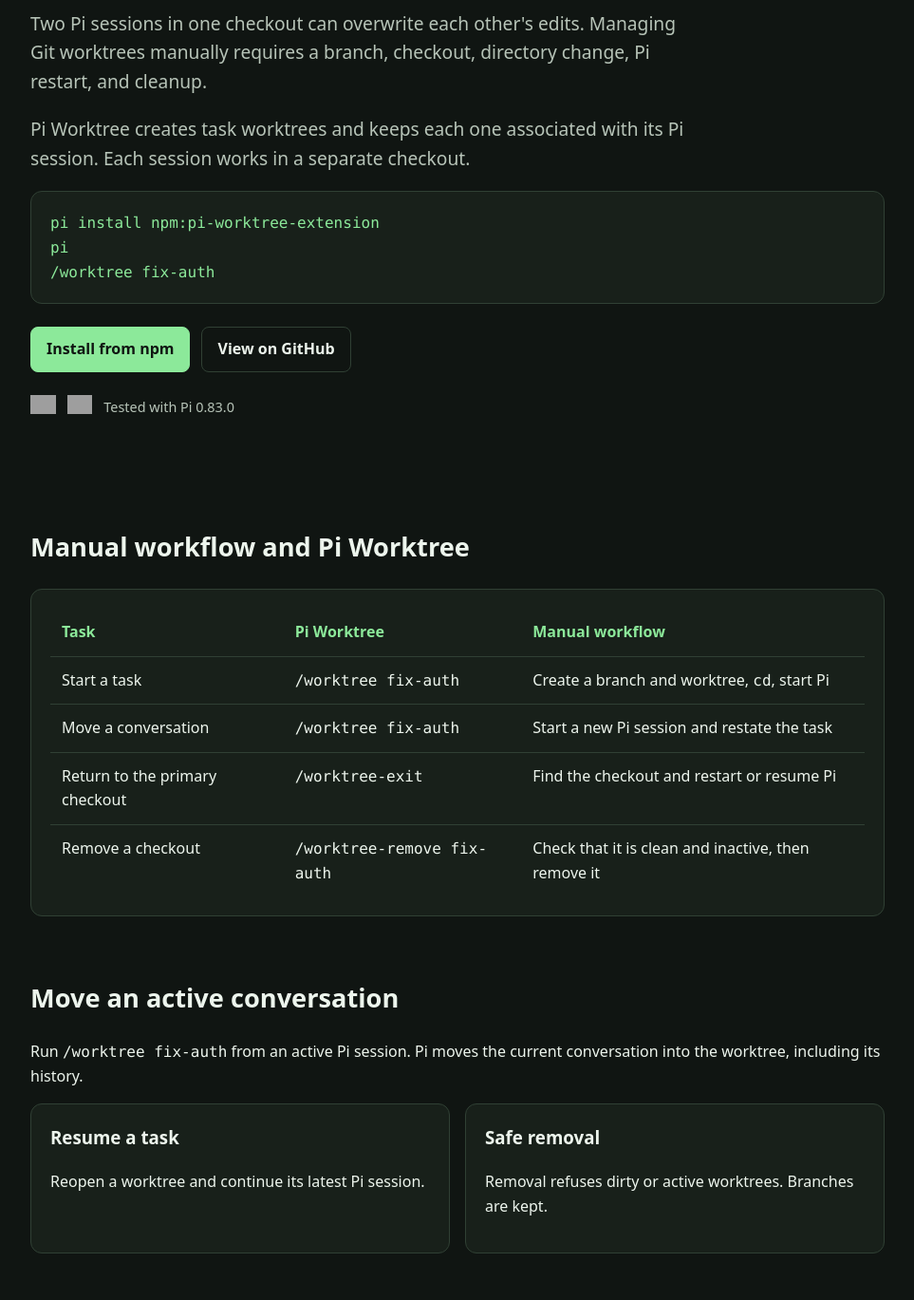
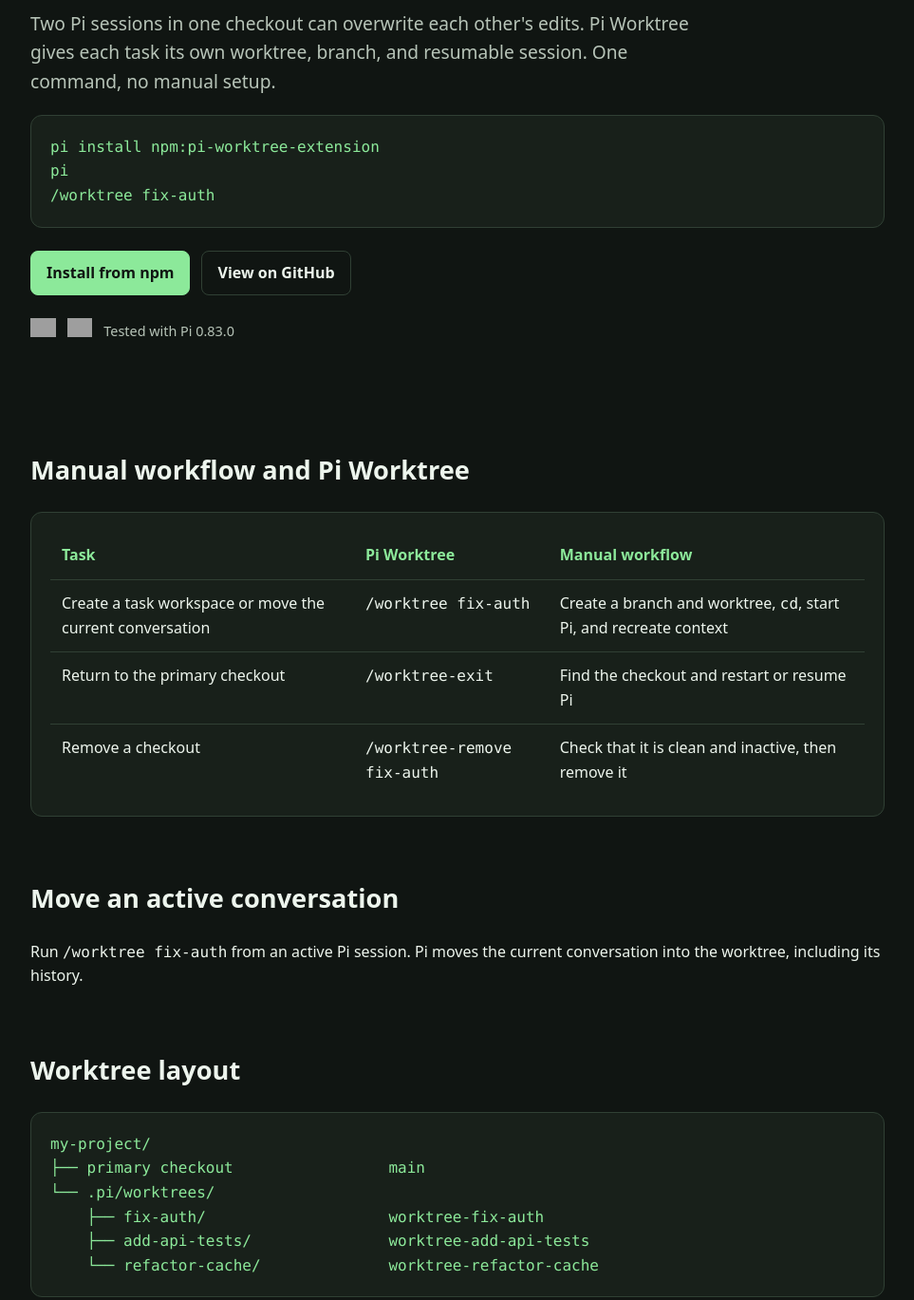
Before and after one commit to AjayPoshak/pi-worktree-extension, a website: page index.html in a window 1280 px wide. Shown: the part 303-1672 px from the top of the page at 95% size, without its empty margins (158-1121 px from the left). Drawn offline with Linux system fonts and the light colour scheme; grey boxes are pictures that could not be loaded.

Commit message:
docs: refine project site messaging

```diff
--- a/index.html
+++ b/index.html
@@ -54,8 +54,7 @@
     <section class="hero">
       <div class="eyebrow">Pi extension</div>
       <h1>Git worktrees for parallel Pi sessions</h1>
-      <p class="lead">Two Pi sessions in one checkout can overwrite each other's edits. Managing Git worktrees manually requires a branch, checkout, directory change, Pi restart, and cleanup.</p>
-      <p class="lead">Pi Worktree creates task worktrees and keeps each one associated with its Pi session. Each session works in a separate checkout.</p>
+      <p class="lead">Two Pi sessions in one checkout can overwrite each other's edits. Pi Worktree gives each task its own worktree, branch, and resumable session. One command, no manual setup.</p>
       <pre><code>pi install npm:pi-worktree-extension
 pi
 /worktree fix-auth</code></pre>
@@ -75,8 +74,7 @@ pi
       <div class="table-wrap"><table>
         <thead><tr><th>Task</th><th>Pi Worktree</th><th>Manual workflow</th></tr></thead>
         <tbody>
-          <tr><td>Start a task</td><td><code>/worktree fix-auth</code></td><td>Create a branch and worktree, <code>cd</code>, start Pi</td></tr>
-          <tr><td>Move a conversation</td><td><code>/worktree fix-auth</code></td><td>Start a new Pi session and restate the task</td></tr>
+          <tr><td>Create a task workspace or move the current conversation</td><td><code>/worktree fix-auth</code></td><td>Create a branch and worktree, <code>cd</code>, start Pi, and recreate context</td></tr>
           <tr><td>Return to the primary checkout</td><td><code>/worktree-exit</code></td><td>Find the checkout and restart or resume Pi</td></tr>
           <tr><td>Remove a checkout</td><td><code>/worktree-remove fix-auth</code></td><td>Check that it is clean and inactive, then remove it</td></tr>
         </tbody>
@@ -86,10 +84,6 @@ pi
     <section>
       <h2>Move an active conversation</h2>
       <p>Run <code>/worktree fix-auth</code> from an active Pi session. Pi moves the current conversation into the worktree, including its history.</p>
-      <div class="grid">
-        <article class="card"><h3>Resume a task</h3><p>Reopen a worktree and continue its latest Pi session.</p></article>
-        <article class="card"><h3>Safe removal</h3><p>Removal refuses dirty or active worktrees. Branches are kept.</p></article>
-      </div>
     </section>
 
     <section>
```
Also changed, not shown: assets/og-image.png, assets/og-image.svg.
